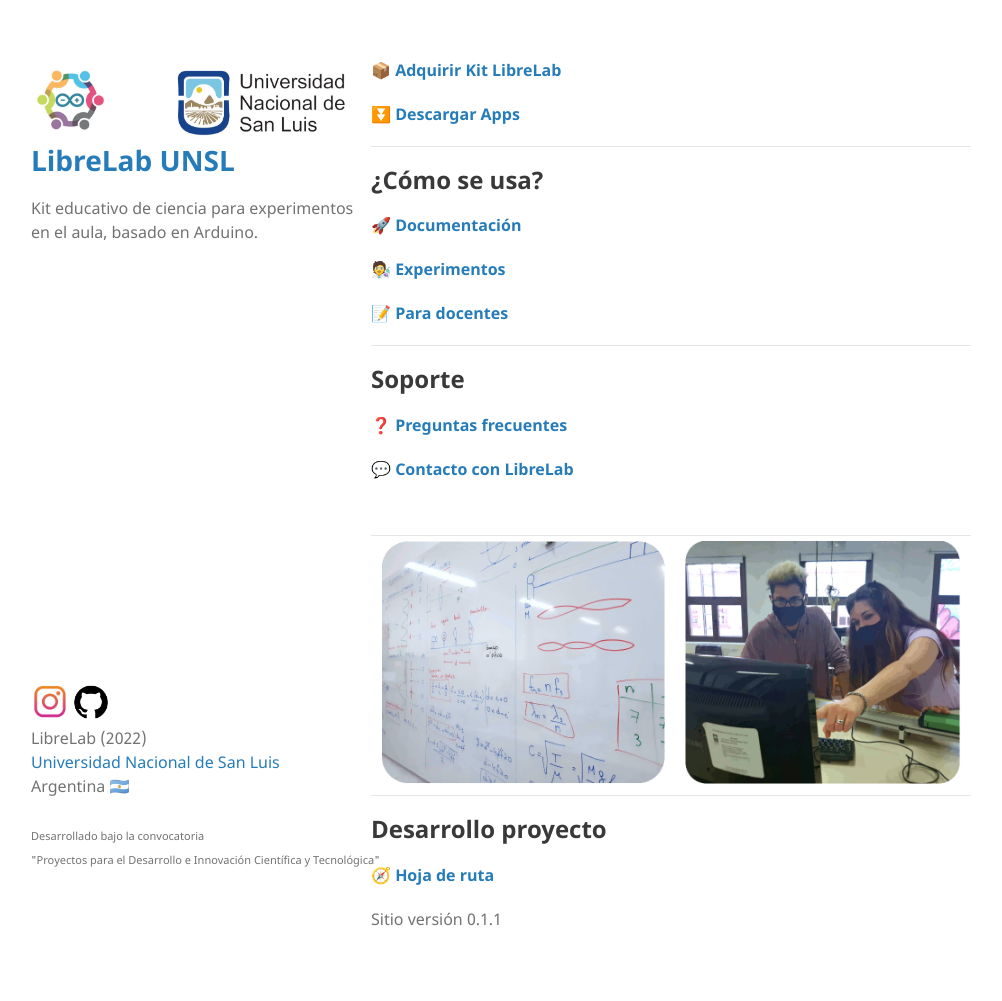
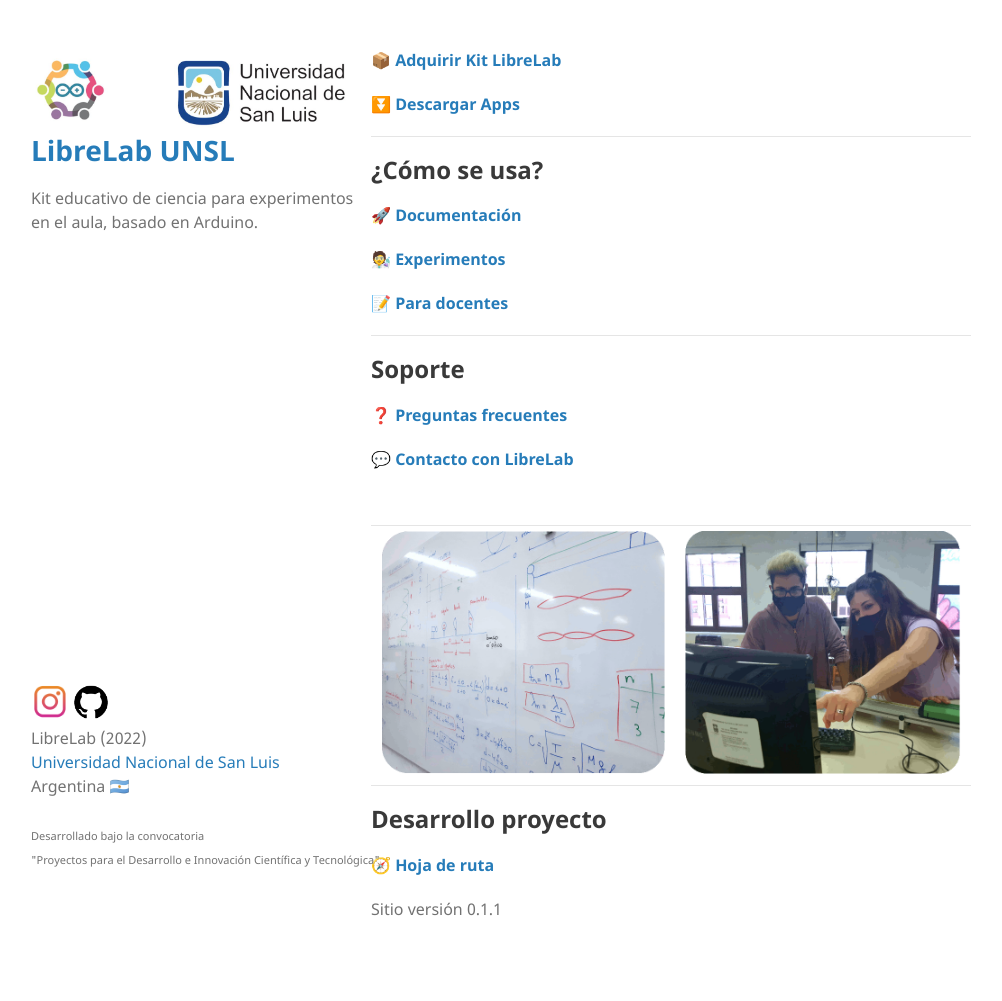
Before and after one commit to labunsl/labunsl.github.io, a Jekyll site: the page built from index.md, in a window 1280 px wide. Shown: the whole page, without its empty margins (119-1121 px from the left). Built offline with Jekyll 4.4.1, drawn with Linux system fonts in a browser that asks for light colours.

Commit message:
Update jekyll-theme-minimal.scss

```diff
--- a/_sass/jekyll-theme-minimal.scss
+++ b/_sass/jekyll-theme-minimal.scss
@@ -3,7 +3,7 @@
 
 body {
   background-color: #fff;
-  padding:50px;
+  padding:40px;
   font: 16px/1.5 "Noto Sans", "Helvetica Neue", Helvetica, Arial, sans-serif;
   color:#727272;
   font-weight:450;
```
